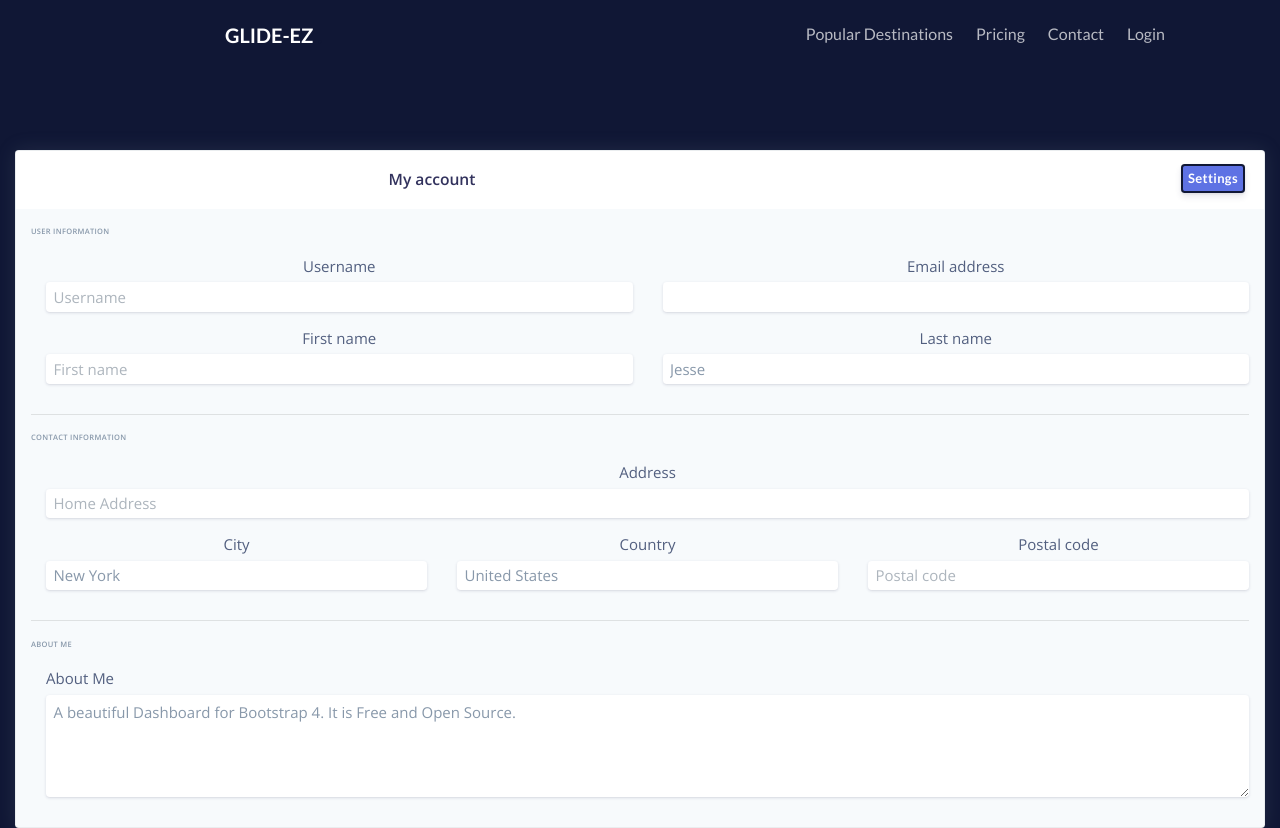
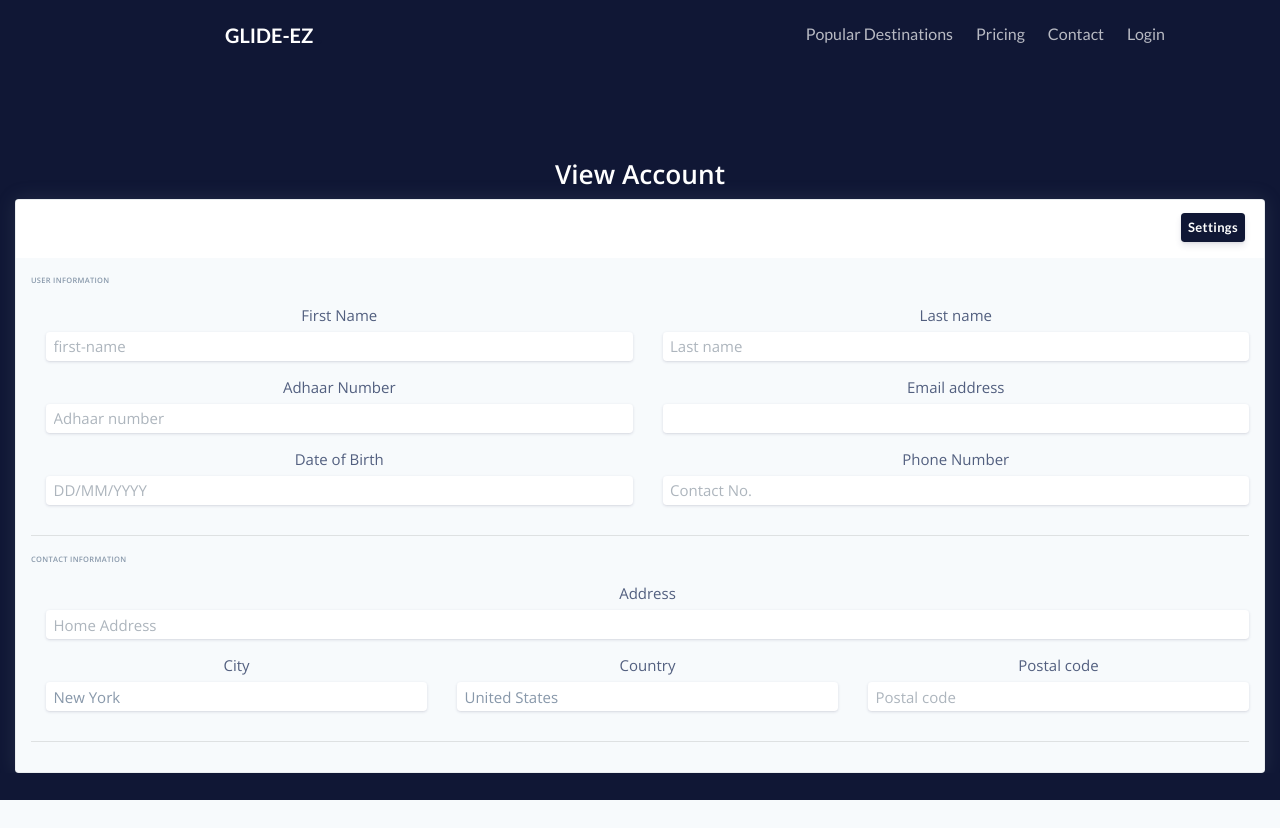
Before and after one commit to aryan-1401/Glide-Ez_New, a Django app: template Glide_Ez_project/glideEz/templates/glideEz/view_account.html in a window 1280 px wide. After the commit the page ends 800 px from the top, so only its background shows below. Run offline with Django 4.2, Linux system fonts and the light colour scheme; the template is opened without the code that fills it, so the values that code supplies are empty.

Commit message:
refactored view account

```diff
--- a/Glide_Ez_project/glideEz/static/glideEz/css/view_account.css
+++ b/Glide_Ez_project/glideEz/static/glideEz/css/view_account.css
@@ -11,7 +11,7 @@
   --cyan: #2bffc6;
   --white: #fff;
   --gray: #8898aa;
-  --gray-dark: #32325d;
+  --gray-dark: #fff;
   --light: #ced4da;
   --lighter: #e9ecef;
   --primary: #5e72e4;
@@ -285,7 +285,7 @@ h6,
   font-weight: 600;
   line-height: 1.5;
   margin-bottom: .5rem;
-  color: #32325d;
+  color: #fff;
 }
 
 h1,
@@ -634,8 +634,8 @@ textarea.form-control {
 
 .btn-primary {
   color: #fff;
-  border-color: #5e72e4;
-  background-color: #5e72e4;
+  border-color: #101735;
+  background-color: #101735;
   box-shadow: 0 4px 6px rgba(50, 50, 93, .11), 0 1px 3px rgba(0, 0, 0, .08);
 }
 
@@ -1185,6 +1185,16 @@ button.bg-white:focus {
   margin-bottom: 0 !important;
 }
 
+.head1 {
+  text-align: center;
+  margin-top: 5px;
+  margin-left: 5px;
+  margin-right: 5px;
+  margin-bottom: 5px;
+  text-decoration: double;
+
+}
+
 .mr-2 {
   margin-right: .5rem !important;
 }
--- a/Glide_Ez_project/glideEz/templates/glideEz/view_account.html
+++ b/Glide_Ez_project/glideEz/templates/glideEz/view_account.html
@@ -1,6 +1,6 @@
 {% extends 'glideEz/layout.html' %} {% block head %}
 
-<title>Document</title>
+<title>View Account</title>
 <link href="https://fonts.googleapis.com/css?family=Open+Sans:300,400,600,700" rel="stylesheet" />
 <link rel="stylesheet" href="../../static/glideEz/css/view_account.css" />
 
@@ -10,7 +10,7 @@
 
 <!-- Page content -->
 <div class="container-fluid mt--7">
-
+  <h1 class="head1"> View Account </h1>
   <div class="col-xl-5 order-xl-1">
     <div class="card bg-secondary shadow">
       <div class="card-header bg-white border-0">
@@ -32,13 +32,29 @@
             <div class="row">
               <div class="col-lg-6">
                 <div class="form-group focused">
-                  <label class="form-control-label" for="input-username">Username</label>
-                  <input type="text" id="input-username" class="form-control form-control-alternative"
-                    placeholder="Username" value="{{ user.first_name }}" />
+                  <label class="form-control-label" for="input-first-name">First Name</label>
+                  <input type="text" id="input-first-name" class="form-control form-control-alternative"
+                    placeholder="first-name" value="{{ user.first_name }}" />
                 </div>
               </div>
               <div class="col-lg-6">
                 <div class="form-group">
+                  <label class="form-control-label" for="input-last-name">Last name</label>
+                  <input type="text" id="input-last-name" class="form-control form-control-alternative"
+                    placeholder="Last name" value="{{ user.last_name }}" />
+                </div>
+              </div>
+            </div>
+            <div class="row">
+              <div class="col-lg-6">
+                <div class="form-group focused">
+                  <label class="form-control-label" for="input-adhaar_no">Adhaar Number</label>
+                  <input type="number" id="input-adhaar_no" class="form-control form-control-alternative"
+                    placeholder="Adhaar number" value="{{ user.adhaar_no }}" />
+                </div>
+              </div>
+              <div class="col-lg-6">
+                <div class="form-group focused">
                   <label class="form-control-label" for="input-email">Email address</label>
                   <input type="email" id="input-email" class="form-control form-control-alternative"
                     placeholder="{{ user.email }}" />
@@ -48,16 +64,19 @@
             <div class="row">
               <div class="col-lg-6">
                 <div class="form-group focused">
-                  <label class="form-control-label" for="input-first-name">First name</label>
-                  <input type="text" id="input-first-name" class="form-control form-control-alternative"
-                    placeholder="First name" value="{{ user.first_name }}" />
+                  <label class="form-control-label" for="input-DOB">Date of Birth</label>
+                  <input type="text" id="input-first-name" class="form-control form-control-alternative" <input
+                    type="date" id="input-date" class="form-control form-control-alternative" placeholder="DD/MM/YYYY"
+                    value="{{ user.DOB }}" value="{{ user.first_name }}" />
+
                 </div>
               </div>
               <div class="col-lg-6">
                 <div class="form-group focused">
-                  <label class="form-control-label" for="input-last-name">Last name</label>
-                  <input type="text" id="input-last-name" class="form-control form-control-alternative"
-                    placeholder="Last name" value="Jesse" />
+                  <label class="form-control-label" for="input-user.phone_No">Phone Number</label>
+                  <input type="text" id="input-last-name" class="form-control form-control-alternative" <input
+                    type="number" id="input-user.phone_No" class="form-control form-control-alternative"
+                    placeholder="Contact No." value="{{ user.phone_No }}" />
                 </div>
               </div>
             </div>
@@ -102,20 +121,15 @@
             </div>
           </div>
           <hr class="my-4" />
-          <!-- Description -->
-          <h6 class="heading-small text-muted mb-4">About me</h6>
-          <div class="pl-lg-4">
-            <div class="form-group focused">
-              <label>About Me</label>
-              <textarea rows="4" class="form-control form-control-alternative" placeholder="A few words about you ...">
-A beautiful Dashboard for Bootstrap 4. It is Free and Open Source.</textarea>
-            </div>
-          </div>
-        </form>
+
+
       </div>
     </div>
+    </form>
   </div>
 </div>
 </div>
 </div>
+</div>
+</div>
 {% endblock %}
```
